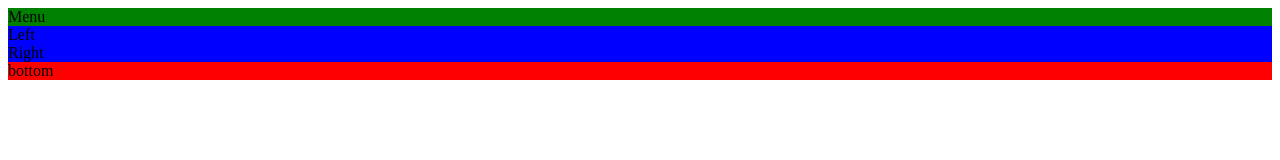
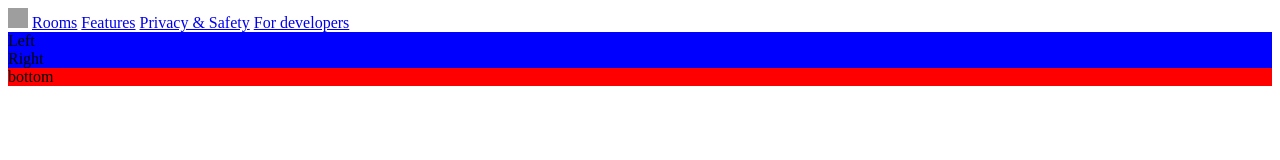
Before and after one commit to Myat-Ko-Ko-Oo/messenger, a plain HTML site: page index.html in a window 1280 px wide. Drawn offline with Linux system fonts and the light colour scheme; grey boxes are pictures that could not be loaded.

Commit message:
3.4.2025 11:46

```diff
--- a/index.html
+++ b/index.html
@@ -7,7 +7,14 @@
     <link rel="stylesheet" href="style.css">
 </head>
 <body>
-<div class="menu">Menu</div>
+<div class="menu">
+    <img src="https://bit.ly/4i4kBhN" class="logo">
+    <a href="https://www.messenger.com/rooms">Rooms</a>
+    <a href="https://www.messenger.com/features">Features</a>
+    <a href="https://www.messenger.com/privacy">Privacy & Safety</a>
+    <a href="https://developers.facebook.com/products/messenger/">For developers</a>
+
+</div>
 <div class="container">
     <div>Left</div>
     <div>Right</div>
--- a/style.css
+++ b/style.css
@@ -1,5 +1,6 @@
 .menu{
-    background-color: green;
+    /* background-color: green; */
+
 }
 .container{
 background-color: blue;
@@ -7,3 +8,7 @@ background-color: blue;
 .footer{
     background-color: red;
 }
+.logo{
+    width: 20px;
+    height: 20px;
+}
```
